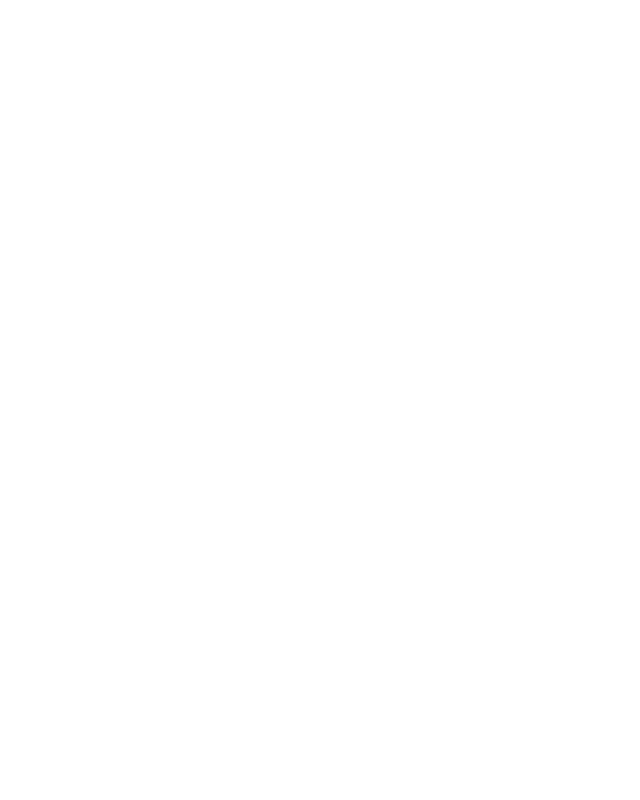
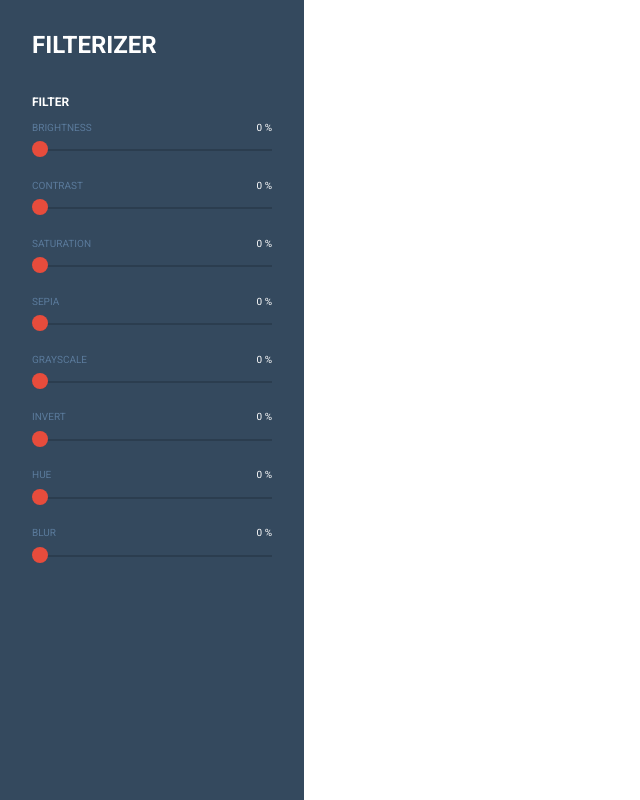
Before and after one commit to gattigaga/filterizer, a React (Create React App) app: page / in a window 1280 px wide. Shown: the whole page, without its empty margins (0-640 px from the left). Built offline with nearby package versions, Linux system fonts and the light colour scheme.

Commit message:
Add filter slider in SideBar

```diff
--- a/src/App.js
+++ b/src/App.js
@@ -1,8 +1,104 @@
 import React, { Component } from "react";
+import { StyleSheet, css } from "aphrodite";
+
+import SideBar from "./components/SideBar";
+import SideSection from "./components/SideSection";
+import RangeSlider from "./components/RangeSlider";
+
+const styles = StyleSheet.create({
+  container: {
+    width: "100vw",
+    height: "100vh",
+    overflow: "hidden"
+  },
+  title: {
+    fontFamily: "Roboto",
+    color: "white",
+    marginTop: 0,
+    marginBottom: 32,
+    textTransform: "uppercase",
+    fontSize: 24
+  }
+});
 
 class App extends Component {
+  constructor(props) {
+    super(props);
+
+    this.state = {
+      // Factor
+      brightness: 0,
+      contrast: 0,
+      saturation: 0,
+      sepia: 0,
+      grayscale: 0,
+      invert: 0,
+      hue: 0,
+      blur: 0
+    };
+  }
+
   render() {
-    return <div className="App" />;
+    const {
+      brightness,
+      contrast,
+      saturation,
+      sepia,
+      grayscale,
+      invert,
+      hue,
+      blur
+    } = this.state;
+
+    return (
+      <div className={css(styles.container)}>
+        <SideBar>
+          <h1 className={css(styles.title)}>Filterizer</h1>
+          <SideSection title="Filter">
+            <RangeSlider
+              label="Brightness"
+              value={brightness}
+              onChange={e => this.setState({ brightness: e.target.value })}
+            />
+            <RangeSlider
+              label="Contrast"
+              value={contrast}
+              onChange={e => this.setState({ contrast: e.target.value })}
+            />
+            <RangeSlider
+              label="Saturation"
+              value={saturation}
+              onChange={e => this.setState({ saturation: e.target.value })}
+            />
+            <RangeSlider
+              label="Sepia"
+              value={sepia}
+              onChange={e => this.setState({ sepia: e.target.value })}
+            />
+            <RangeSlider
+              label="Grayscale"
+              value={grayscale}
+              onChange={e => this.setState({ grayscale: e.target.value })}
+            />
+            <RangeSlider
+              label="Invert"
+              value={invert}
+              onChange={e => this.setState({ invert: e.target.value })}
+            />
+            <RangeSlider
+              label="Hue"
+              value={hue}
+              onChange={e => this.setState({ hue: e.target.value })}
+            />
+            <RangeSlider
+              label="Blur"
+              value={blur}
+              onChange={e => this.setState({ blur: e.target.value })}
+            />
+          </SideSection>
+        </SideBar>
+      </div>
+    );
   }
 }
 
```
